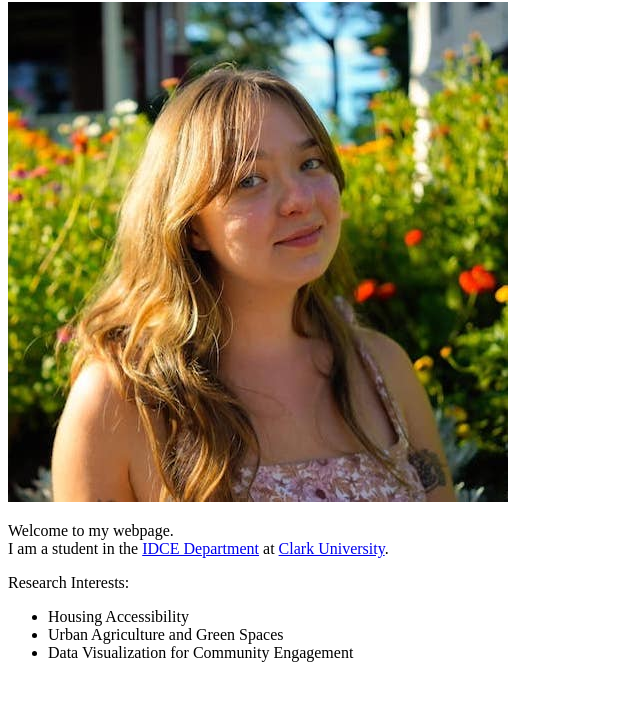
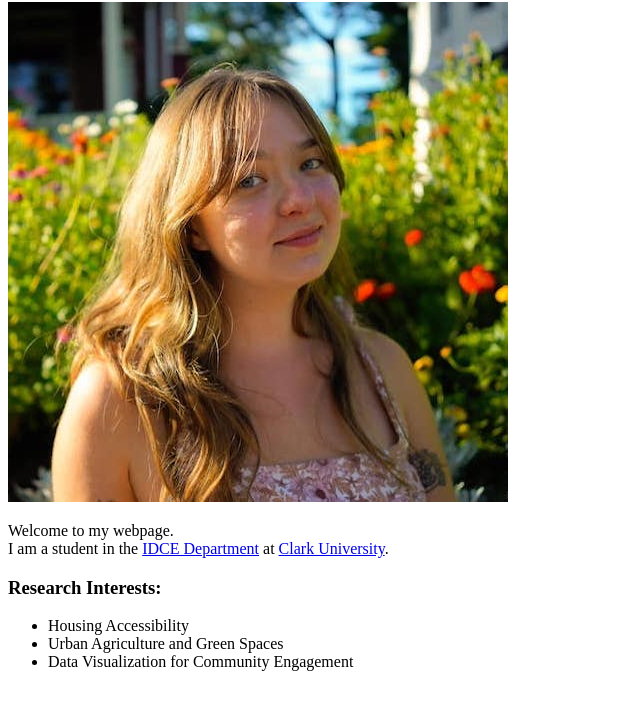
Before and after one commit to zchatfield/zchatfield, a plain HTML site: page index.html in a window 1280 px wide. Shown: the part 78-788 px from the top of the page, without its empty margins (0-640 px from the left). Drawn offline with Linux system fonts and the light colour scheme.

Commit message:
Formatted code

```diff
--- a/index.html
+++ b/index.html
@@ -10,7 +10,8 @@
       I am a student in the
       <a href="https://www.clarku.edu/schools/idce/">IDCE Department</a> at
       <a href="https://www.clarku.edu/">Clark University</a>.</p>
-    <p>Research Interests:
+    <p>
+      <h3>Research Interests:</h3>
       <ul>
         <li>Housing Accessibility</li>
         <li>Urban Agriculture and Green Spaces</li>
```
Also changed, not shown: 1 other file.
